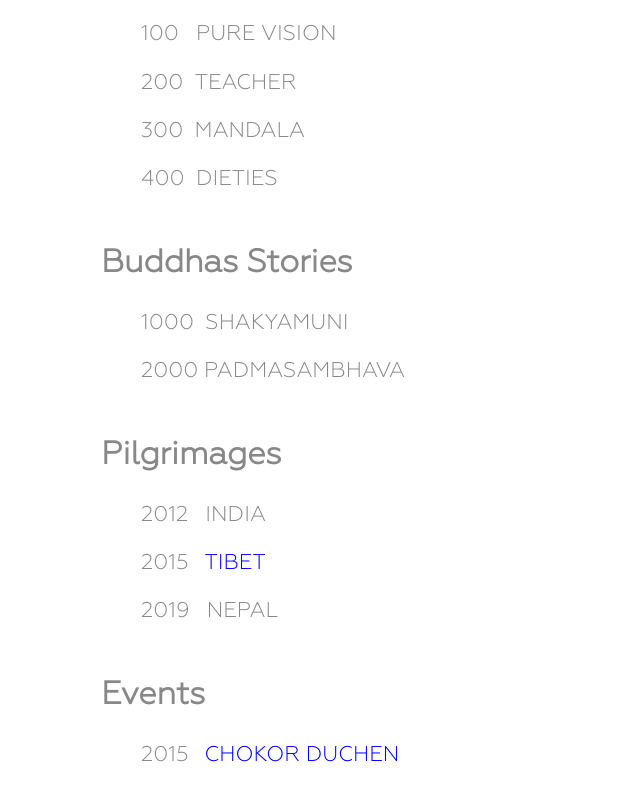
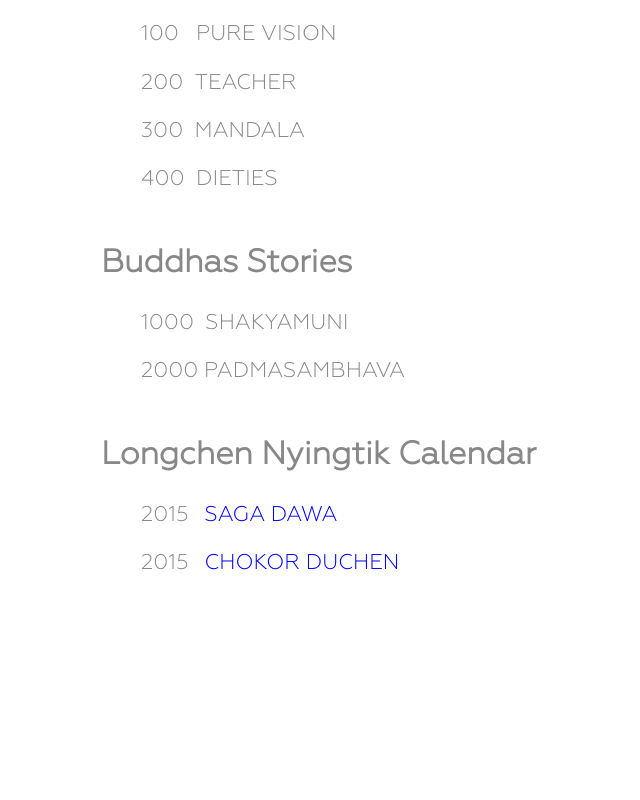
Before and after one commit to 5HT/5HT, a plain HTML site: page dharma/index.html in a window 1280 px wide. Shown: the part 670-1470 px from the top of the page, without its empty margins (144-784 px from the left). After the commit the page ends 1346 px from the top, so only its background shows below. Drawn offline with Linux system fonts and the light colour scheme.

Commit message:
dharma index

```diff
--- a/dharma/index.html
+++ b/dharma/index.html
@@ -49,17 +49,10 @@
 <p>2000 PADMASAMBHAVA</p>
 </blockquote>
 
-<h2>Pilgrimages</h2>
+<h2>Longchen Nyingtik Calendar</h2>
 
 <blockquote>
-<p>2012 &nbsp; INDIA</p>
-<p>2015 <a href="tibet.htm">TIBET</a></p>
-<p>2019 &nbsp; NEPAL</p>
-</blockquote>
-
-<h2>Events</h2>
-
-<blockquote>
+<p>2015 <a href="tibet.htm">SAGA DAWA</a></p>
 <p>2015 <a href="pema.dudul.htm">CHOKOR DUCHEN</a></p>
 </blockquote>
 
```
Also changed, not shown: dharma/pema.dudul.htm (+1 -1 lines), dharma/tibet.htm (+3 -1 lines).
